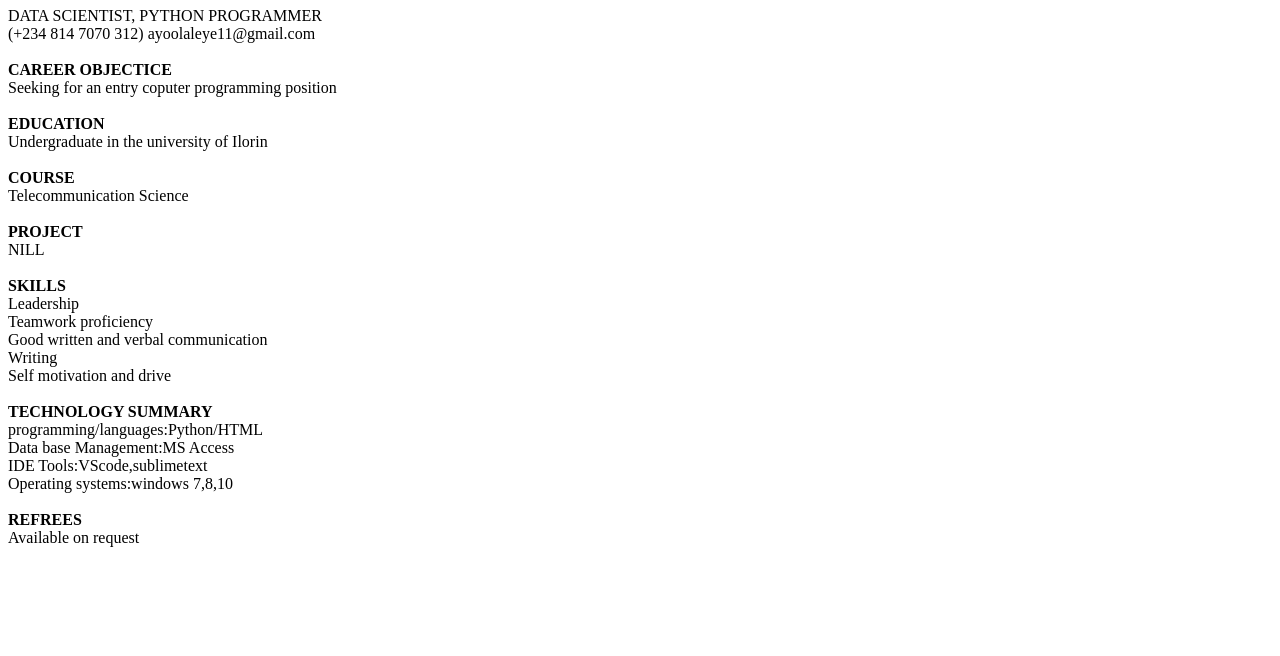
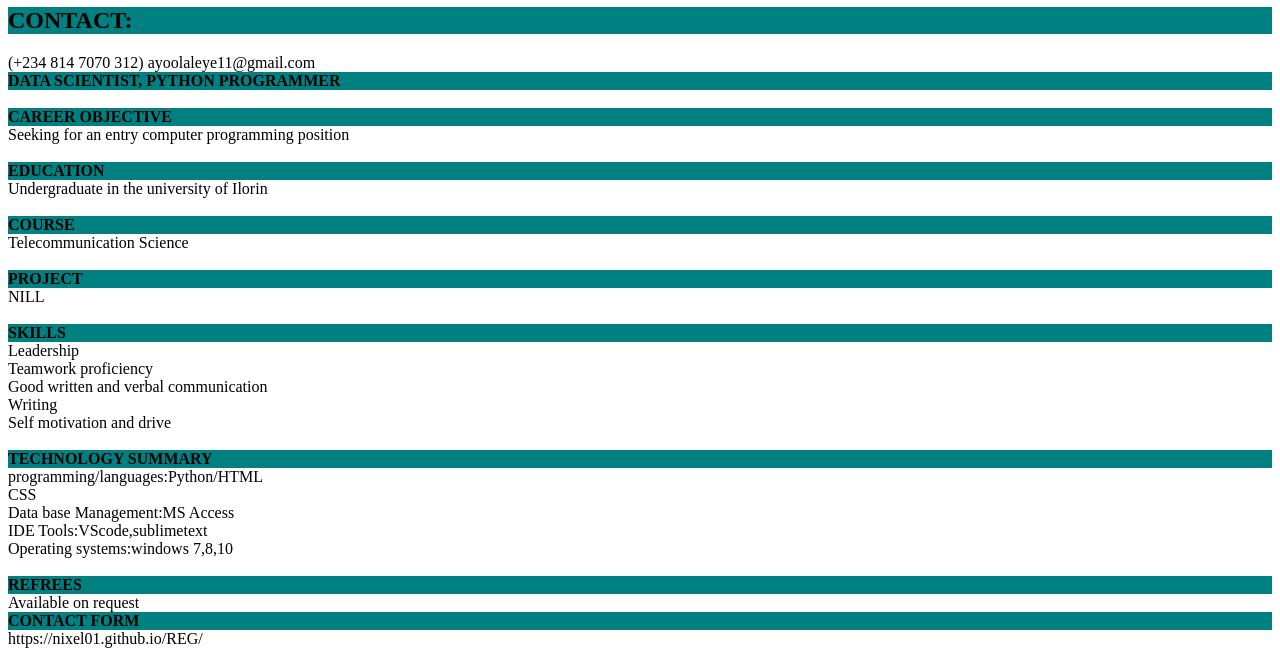
Before and after one commit to NIXEL01/nix, a plain HTML site: page AYOOLA.HTML in a window 1280 px wide. Shown: the part 385-1041 px from the top of the page. Before the commit the page ends 940 px from the top, so only its background shows below. Drawn offline with Linux system fonts and the light colour scheme.

Commit message:
Update AYOOLA.HTML

```diff
--- a/AYOOLA.HTML
+++ b/AYOOLA.HTML
@@ -8,29 +8,28 @@
 
         <span>
             <div>
-                  <img src="https://res.cloudinary.com/nixel/image/upload/v1566582796/BeautyPlus_20190822192113_save_ifecof_c9g99f.jpg" alt="Ayoola's Image"  <br>
-                <h1>AYOOLA OLALEYE</h1><div>DATA SCIENTIST, PYTHON PROGRAMMER</div>
-
-        (+234 814 7070 312)
-        ayoolaleye11@gmail.com
+                  <img style="background: teal" src="https://res.cloudinary.com/nixel/image/upload/v1566582796/BeautyPlus_20190822192113_save_ifecof_c9g99f.jpg" alt="Ayoola's Image"
+                  <h1 style="background: teal"><h1 style="background: teal">AYOOLA OLALEYE</h1><h2 style="background: teal">CONTACT:</h2> (+234 814 7070 312)
+                  ayoolaleye11@gmail.com<div style="background: teal"><b>DATA SCIENTIST, PYTHON PROGRAMMER</b></div>
             </div> <br>
 <div>
-    <div><b>CAREER OBJECTICE</b></div><div>Seeking for an entry coputer programming position<b></b>
-</div>
+    <div style="background: teal"><b>CAREER OBJECTIVE</b></div><div>Seeking for an entry computer programming position<b></b>
+    </div>
 <div>
-    <br><div><b>EDUCATION</b></div><div>Undergraduate in the university of Ilorin</div>
+    <br><div style="background: teal"><b>EDUCATION</b></div><div>Undergraduate in the university of Ilorin</div>
 </div>
 <div>
     <br>
-    <div><b>COURSE</b></div><div>Telecommunication Science</div>
+    <div style="background: teal"><b>COURSE</b></div><div>Telecommunication Science</div>
     <br>
-    <div><b>PROJECT</b></div><div>NILL</div>
+    <div style="background: teal"><b>PROJECT</b></div><div>NILL</div>
     <br>
-    <div><b>SKILLS</b></div><div>Leadership</div><div>Teamwork proficiency</div><div>Good written and verbal communication</div><div>Writing</div><div>Self motivation and drive</div>
+    <div style="background: teal"><b>SKILLS</b></div><div>Leadership</div><div>Teamwork proficiency</div><div>Good written and verbal communication</div><div>Writing</div><div>Self motivation and drive</div>
     <br>
-    <div><b>TECHNOLOGY SUMMARY</b></div><div>programming/languages:Python/HTML</div><div>Data base Management:MS Access</div><div>IDE Tools:VScode,sublimetext</div><div>Operating systems:windows 7,8,10</div>
+    <div style="background: teal"><b>TECHNOLOGY SUMMARY</b></div><div>programming/languages:Python/HTML</div><div>CSS</div><div>Data base Management:MS Access</div><div>IDE Tools:VScode,sublimetext</div><div>Operating systems:windows 7,8,10</div>
     <br>
-    <div><b>REFREES</b></div><div>Available on request</div>
+    <div style="background: teal"><b>REFREES</b></div><div>Available on request</div>
+    <div style="background: teal"><b>CONTACT FORM</b></div><div>https://nixel01.github.io/REG/</div>
 </div>
         </span>
     </body>
```
